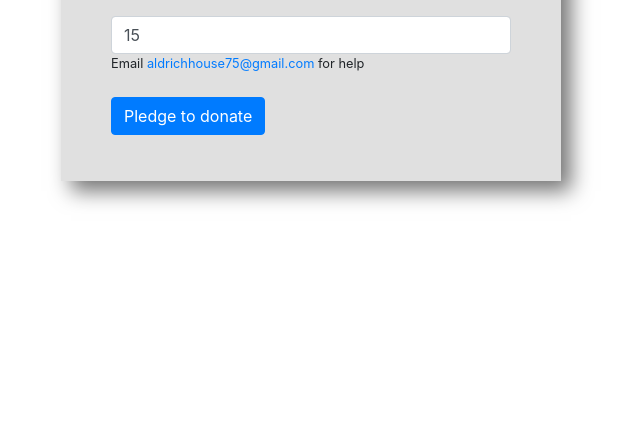
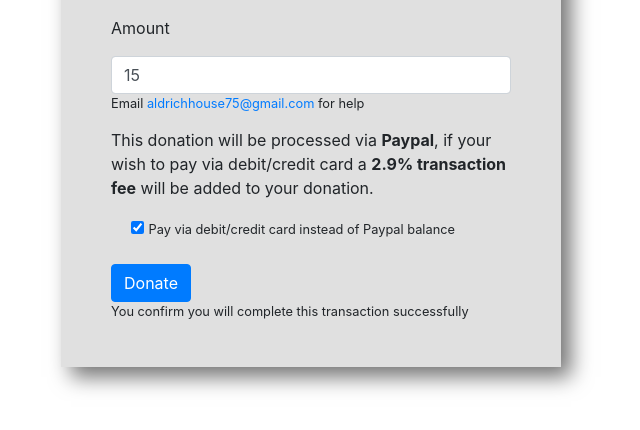
Before and after one commit to George9Waller/Aldrich75, a Flask app: template templates/donate.html in a window 1280 px wide. Shown: the part 294-724 px from the top of the page, without its empty margins (329-969 px from the left). Run offline with Flask 2, Linux system fonts and the light colour scheme; the template is opened without the code that fills it, so the values that code supplies are empty; parts of the project's set-up code (start-up, migrations or seed data) failed here and were passed over; some libraries are stand-ins or nearby versions.

Commit message:
Integrated donation process

```diff
--- a/app.py
+++ b/app.py
@@ -1,6 +1,7 @@
 import os
 import datetime
 from decimal import Decimal
+import webbrowser
 from flask_mail import Mail, Message
 from flask import Flask, render_template, request, make_response, flash, url_for, redirect
 import models
@@ -45,14 +46,38 @@ def index():
         if money >= 75:
             met_challenges += 1
 
+    startdate = datetime.date(2021, 1, 5)
+    enddate = datetime.date(2021, 3, 19)
+
     today = datetime.date.today()
-    future = datetime.date(2021, 1, 15)
-    days = future - today
+    if today < startdate:
+        days_text = 'Days until start'
+        future = startdate
+        days = future - today
+        colour = '#FFBF00'
+    else:
+        days_text = 'Days left'
+        future = enddate
+        days = future - today
+        colour = '##659D32'
 
     progress = int((total / 6000) * 100)
 
-    return render_template('index.html', total=total, met_challenges=met_challenges, days=days.days,
-                           authenticated=authenticated, challenges=challenges, progress=progress)
+    ordered_challenges = models.Challenge.select().order_by(models.Challenge.MoneyRaised.desc())
+    challenge1 = None
+    challenge2 = None
+    challenge3 = None
+
+    try:
+        challenge1 = ordered_challenges[0]
+        challenge2 = ordered_challenges[1]
+        challenge3 = ordered_challenges[2]
+    except:
+        pass
+
+    return render_template('index.html', total=total, met_challenges=met_challenges, days=days.days, days_colour=colour,
+                           days_text=days_text, authenticated=authenticated, challenges=challenges, progress=progress,
+                           challenge1=challenge1, challenge2=challenge2, challenge3=challenge3)
 
 
 @app.route('/login', methods=['GET', 'POST'])
@@ -109,6 +134,10 @@ def donate(challengeid):
         else:
             flash('Thank you for pledging to donate £{}'.format(money), 'success')
             challenge.update_money_raised_by(money)
+            if request.form.get('paybycard'):
+                print(request.form.get('paybycard'))
+                money = round((money * 1.029), 2)
+            webbrowser.open_new_tab('https://www.paypal.com/paypalme/aldrich75test/{}'.format(money))
             return redirect(url_for('index'))
 
     return render_template('donate.html', challenge=challenge)
--- a/templates/donate.html
+++ b/templates/donate.html
@@ -26,11 +26,17 @@
             <form method="post" action="">
                 <div class="form-group" style="max-width: 400px; margin: auto">
                     <label for="Donation"></label>
+                    <p>Amount</p>
                     <input class="form-control" aria-autocomplete="none" aria-describedby="money-help" placeholder="Donation" name="Donation" type="number" min="0.00" max="10000.00" step="1" value="15">
                     <small id="money-help">Email <a href="mailto:aldrichhouse75@gmail.com?subject=Help logging in">aldrichhouse75@gmail.com</a> for help</small>
+                    <p style="margin-top: 15px">This donation will be processed via <b>Paypal</b>, if your wish to pay via debit/credit card a <b>2.9% transaction fee</b> will be added to your donation.</p>
+                    <input type="checkbox" class="" aria-describedby="payment-method" checked style="margin-left: 20px" name="paybycard">
+                    <small id="payment-method">Pay via debit/credit card instead of Paypal balance</small>
                 </div>
                 <br>
-                <button type="submit" class="btn btn-primary" style="margin-left: 20px">Pledge to donate</button>
+                <button type="submit" class="btn btn-primary" style="margin-left: 20px">Donate</button>
+                <br>
+                <small style="padding-left: 20px">You confirm you will complete this transaction successfully</small>
             </form>
         </div>
 
```
Also changed, not shown: templates/index.html (+30 -2 lines).
